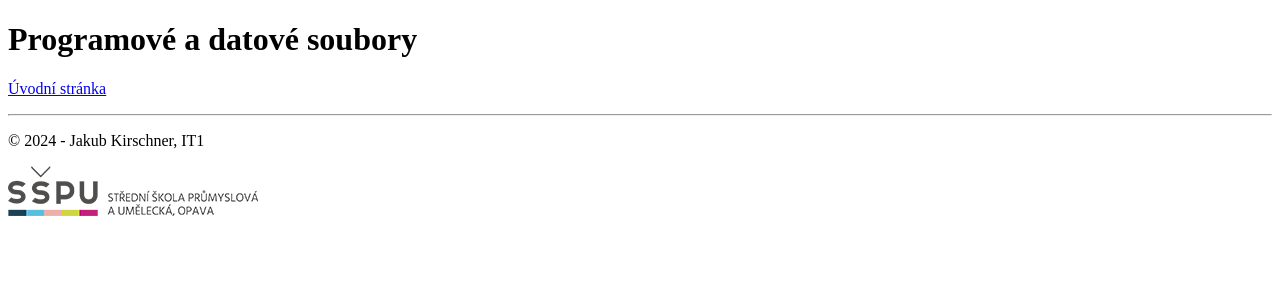
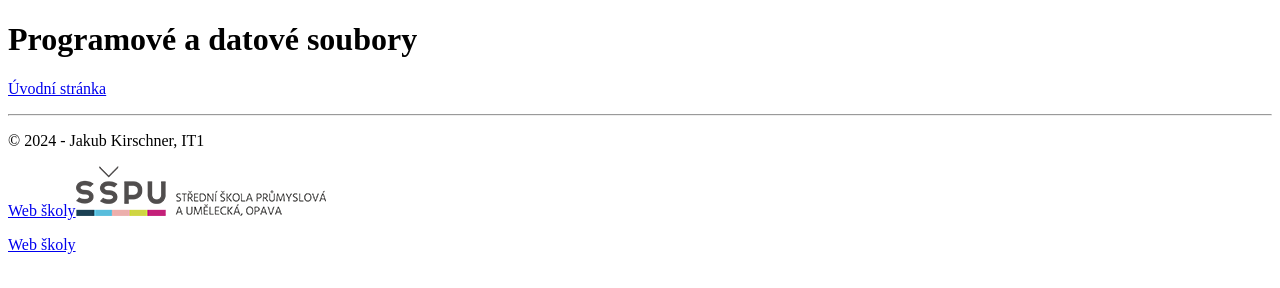
Before and after one commit to JakubKirsch/programy-a-data, a plain HTML site: page a/index.html in a window 1280 px wide. Drawn offline with Linux system fonts and the light colour scheme.

Commit message:
Add files via upload

```diff
--- a/a/index.html
+++ b/a/index.html
@@ -18,8 +18,11 @@
     <footer>
 <hr>
 <p>&copy; 2024 - Jakub Kirschner, IT1</p>
-<p><img src="../img/skola-logo.png" alt="Školní logo"></p>
+<p><a href="https://www.sspu-opava.cz">Web školy<img src="../img/skola-logo.png" alt="Školní logo"></a></p>
+<p><a href="https://www.sspu-opava.cz">Web školy</a></p>
+
     </footer>
+
 </body>
 
 </html>
```
